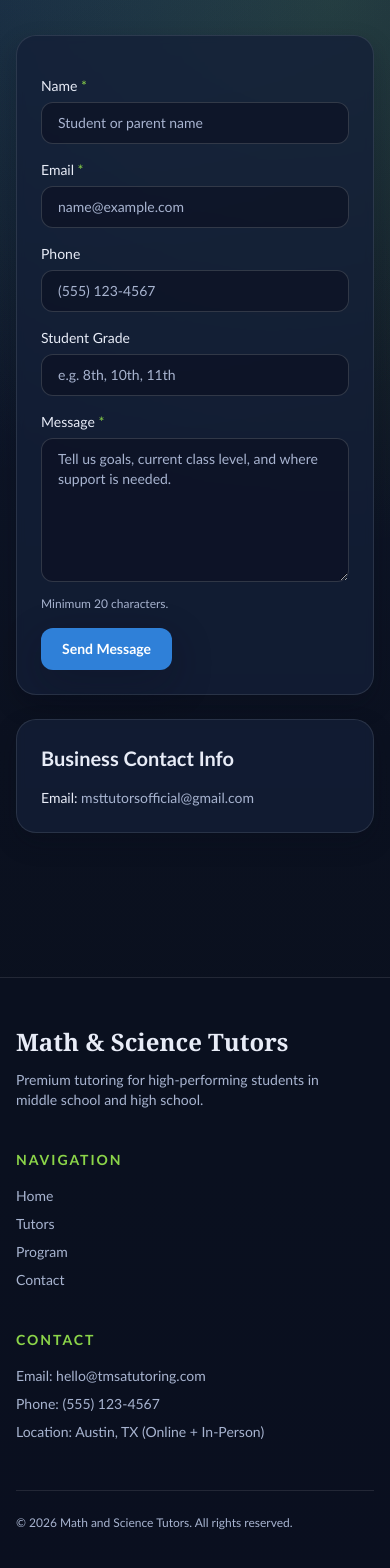
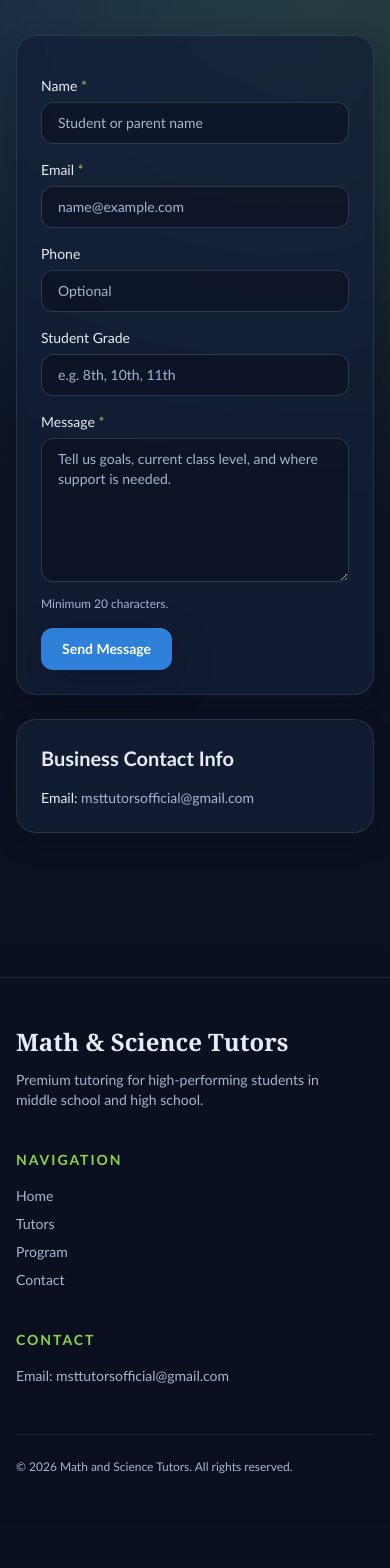
Before and after one commit to myalageri22/mstwebsite, a Next.js app: page /contact in a window 390 px wide. Shown: the part 280-1848 px from the top of the page. After the commit the page ends 1803 px from the top, so only its background shows below. Built offline with nearby package versions, Linux system fonts and the light colour scheme.

Commit message:
Use gmail everywhere and remove phone/location from site contact info

```diff
--- a/src/components/contact/ContactForm.tsx
+++ b/src/components/contact/ContactForm.tsx
@@ -103,7 +103,7 @@ export function ContactForm() {
             id="phone"
             name="phone"
             onChange={(event) => setForm((prev) => ({ ...prev, phone: event.target.value }))}
-            placeholder="(555) 123-4567"
+            placeholder="Optional"
             type="tel"
             value={form.phone}
           />
--- a/src/components/layout/Footer.tsx
+++ b/src/components/layout/Footer.tsx
@@ -34,9 +34,7 @@ export function Footer() {
           <div>
             <h3 className="text-sm font-semibold uppercase tracking-[0.14em] text-brand-lime">Contact</h3>
             <ul className="mt-4 space-y-2 text-sm text-brand-muted">
-              <li>Email: hello@tmsatutoring.com</li>
-              <li>Phone: (555) 123-4567</li>
-              <li>Location: Austin, TX (Online + In-Person)</li>
+              <li>Email: msttutorsofficial@gmail.com</li>
             </ul>
           </div>
         </div>
```
